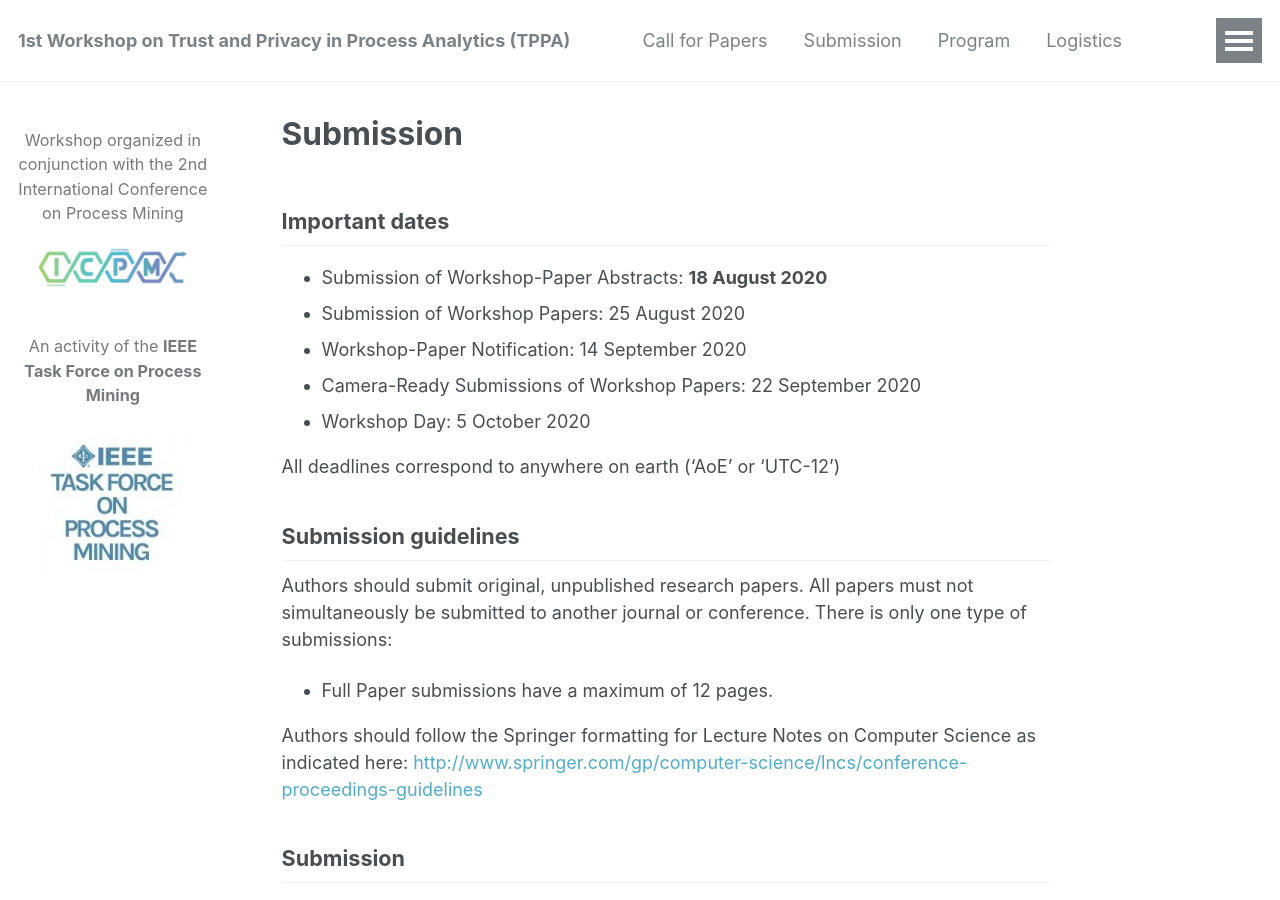
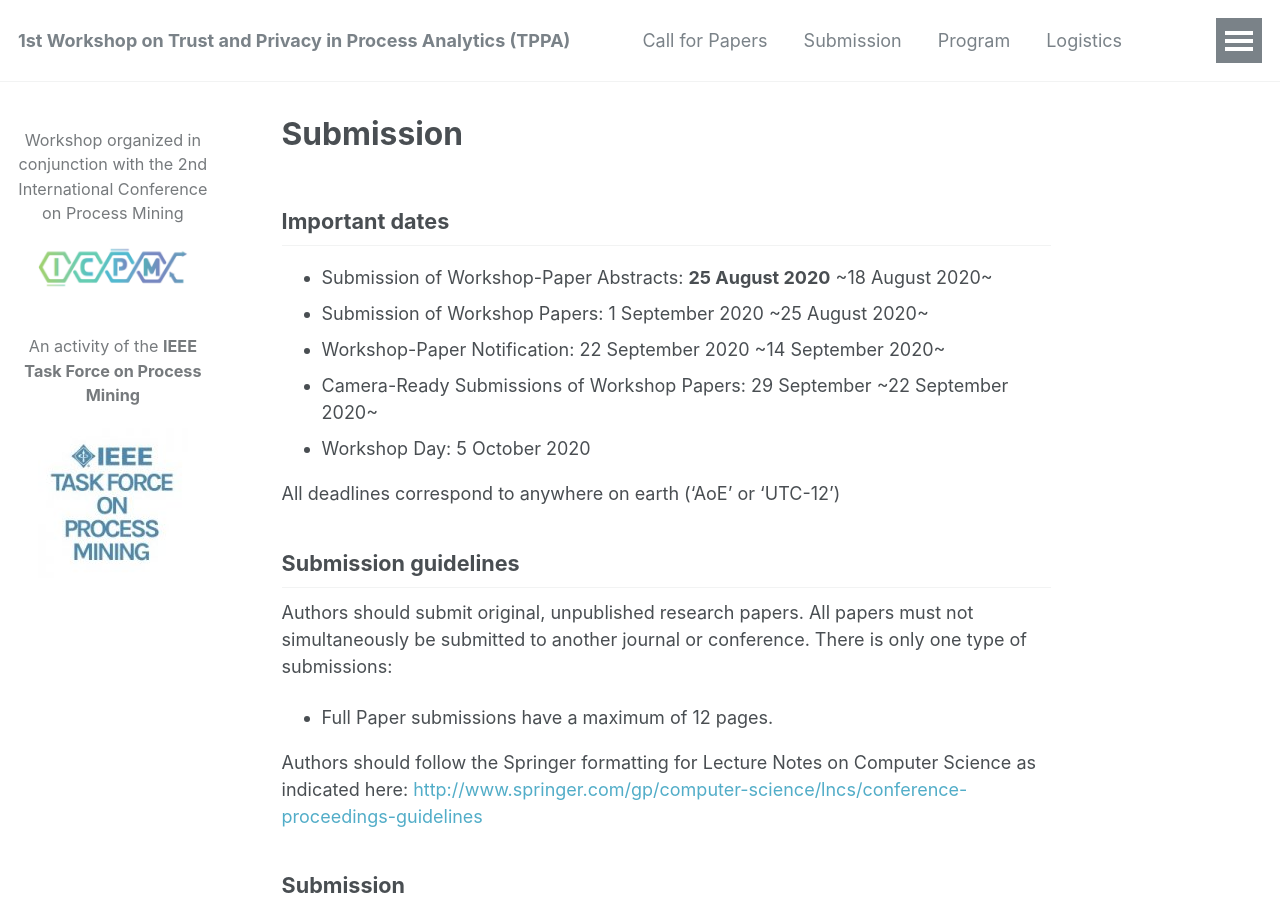
Before and after one commit to academicpages/events, a Jekyll site: the page built from _pages/submission.md, in a window 1280 px wide and 900 px high. Built offline with Jekyll 4.4.1, drawn with Linux system fonts in a browser that asks for light colours.

Commit message:
Extended deadlines according to ICPM

```diff
--- a/_pages/submission.md
+++ b/_pages/submission.md
@@ -6,10 +6,10 @@ author_profile: true
 
 ## Important dates
 
-* Submission of Workshop-Paper Abstracts: **18 August 2020**
-* Submission of Workshop Papers: 25 August 2020
-* Workshop-Paper Notification: 14 September 2020
-* Camera-Ready Submissions of Workshop Papers: 22 September 2020
+* Submission of Workshop-Paper Abstracts: **25 August 2020** ~18 August 2020~
+* Submission of Workshop Papers: 1 September 2020 ~25 August 2020~
+* Workshop-Paper Notification: 22 September 2020 ~14 September 2020~
+* Camera-Ready Submissions of Workshop Papers: 29 September ~22 September 2020~
 * Workshop Day: 5 October 2020
 
 All deadlines correspond to anywhere on earth ('AoE' or 'UTC-12')
```
